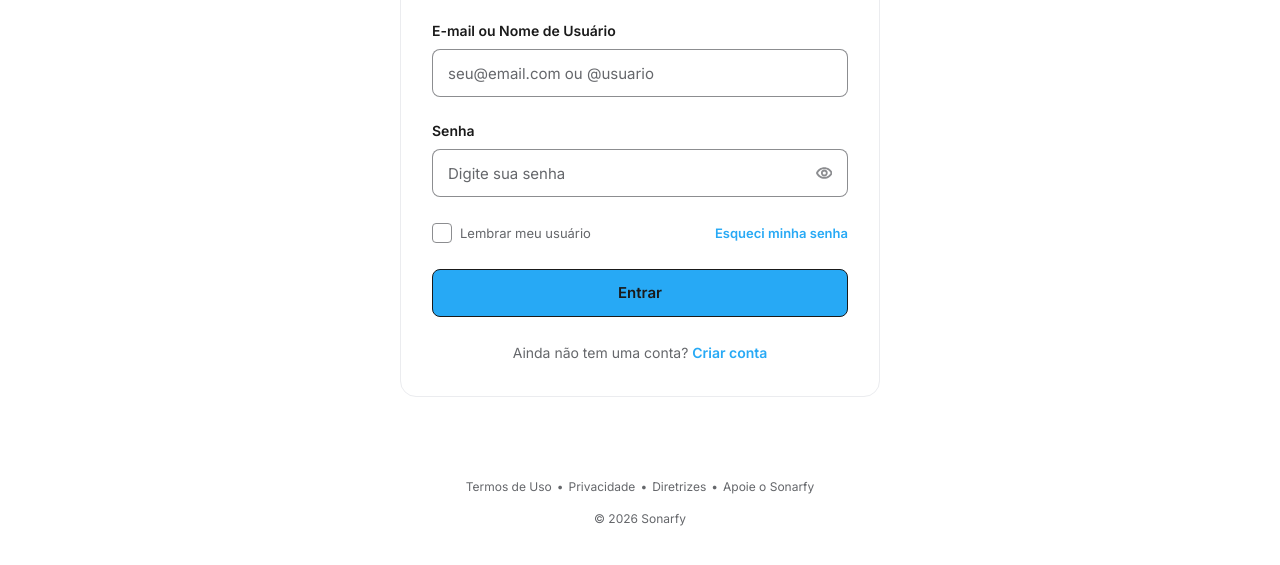
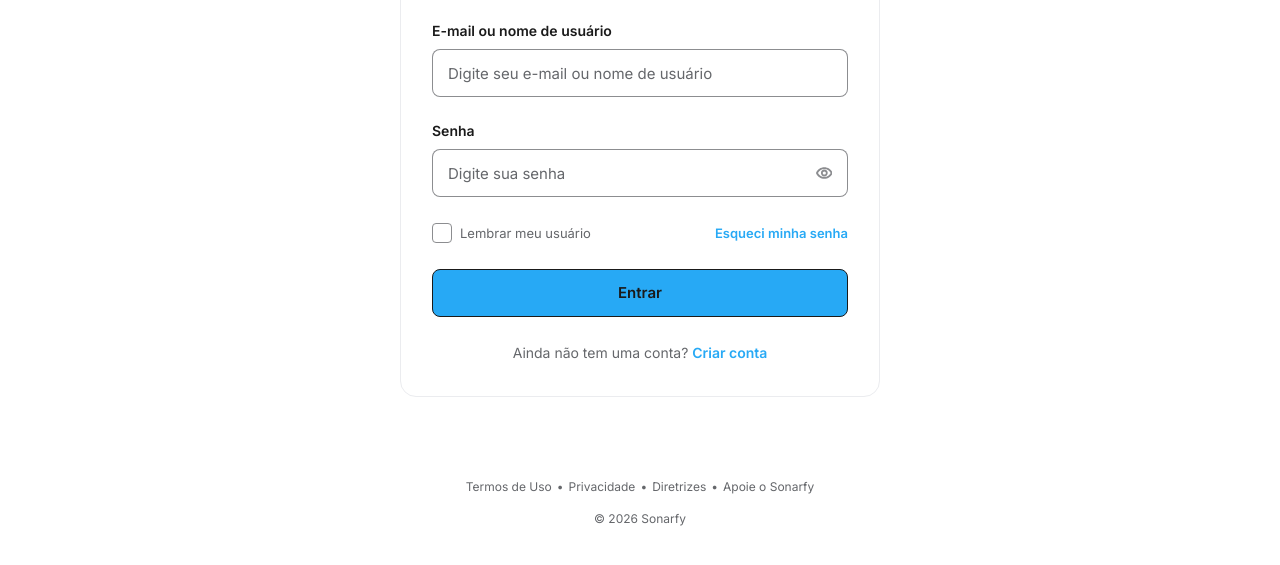
Before and after one commit to pablohcarmo/sonarfy-frontend, a website with bundled scripts: page pages/login.html in a window 1280 px wide. Shown: the part 305-870 px from the top of the page. Built offline with nearby package versions, Linux system fonts and the light colour scheme.

Commit message:
fix(login): improve login field label and placeholder copy

```diff
--- a/pages/login.html
+++ b/pages/login.html
@@ -43,8 +43,8 @@
                 <p id="successMessage" class="feedback feedback-success" role="status"></p>
                 <div class="credentials">
                     <div class="input-group">
-                        <label for="loginField">E-mail ou Nome de Usuário</label>
-                        <input id="loginField" name="login" class="login-field" type="text" placeholder="seu@email.com ou @usuario" required autocomplete="username" autocapitalize="none" spellcheck="false" aria-describedby="loginField-error">
+                        <label for="loginField">E-mail ou nome de usuário</label>
+                        <input id="loginField" name="login" class="login-field" type="text" placeholder="Digite seu e-mail ou nome de usuário" required autocomplete="username" autocapitalize="none" spellcheck="false" aria-describedby="loginField-error">
                         <span id="loginField-error" class="field-error" hidden></span>
                     </div>
                     <div class="input-group">
```
